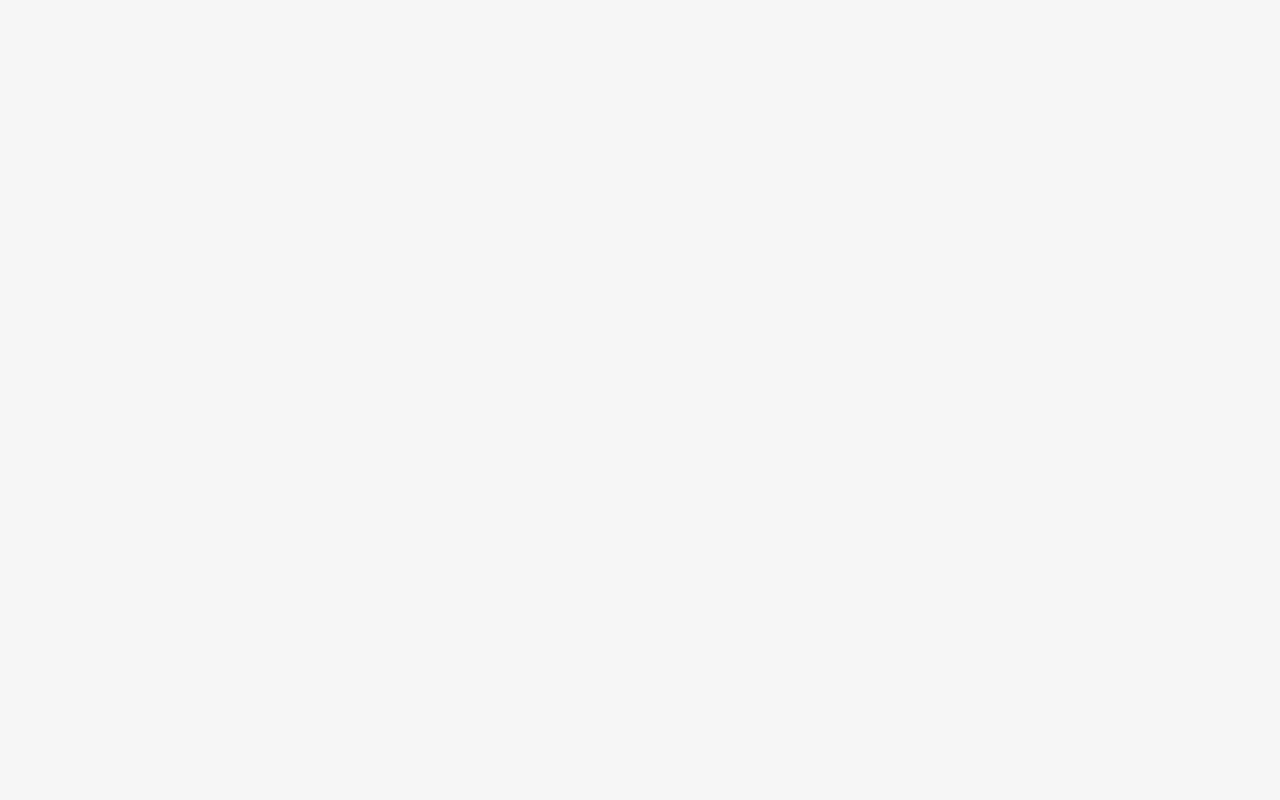
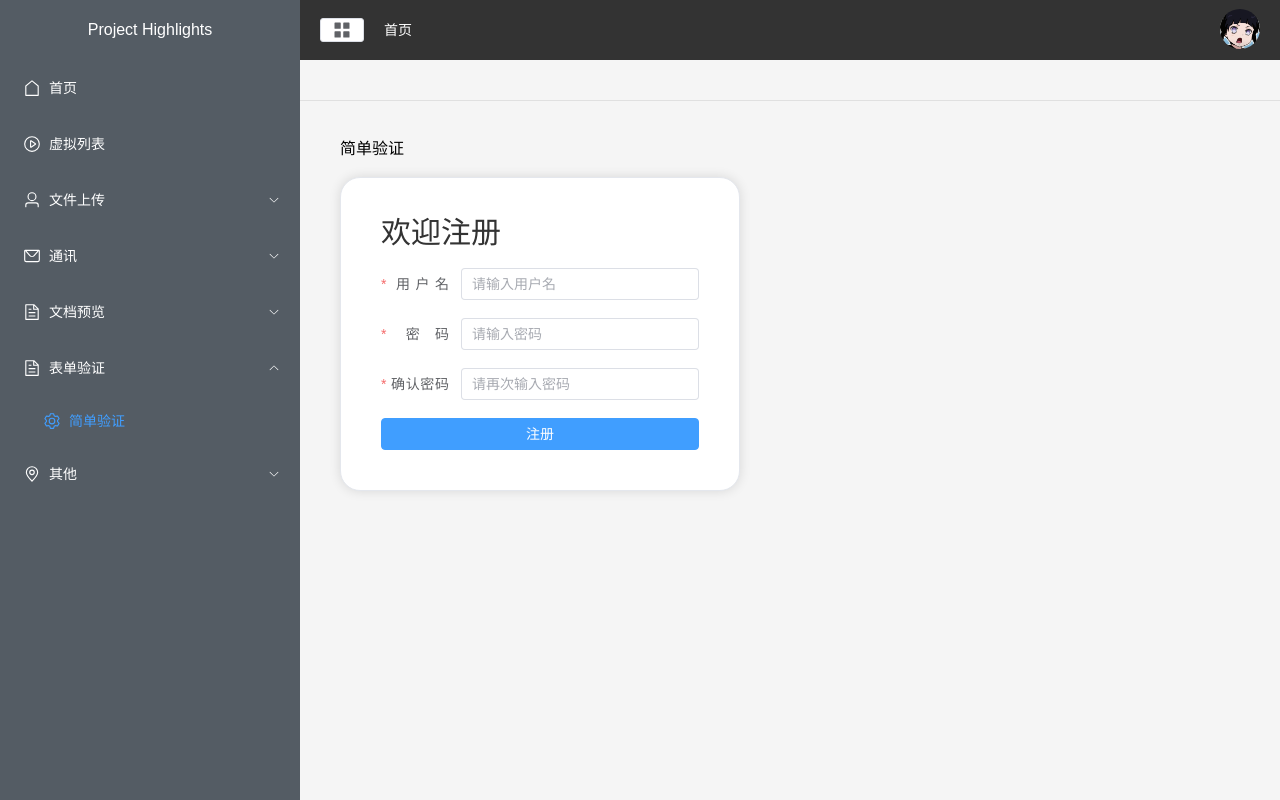
Before and after one commit to Li-Mer/NewProject, a Vue app in the folder my-app/: page /#/form-validator/easy in a window 1280 px wide. Before the commit this address had no page. Built offline with nearby package versions, Linux system fonts and the light colour scheme.

Commit message:
feat：Easy表单验证

```diff
--- a/my-app/package.json
+++ b/my-app/package.json
@@ -11,6 +11,7 @@
     "lint:fix": "eslint src --ext .js,.vue --fix"
   },
   "dependencies": {
+    "async-validator": "^4.2.5",
     "axios": "^1.13.2",
     "rrweb": "^2.0.0-alpha.4",
     "spark-md5": "^3.0.2",
--- a/my-app/src/components/CommonAside.vue
+++ b/my-app/src/components/CommonAside.vue
@@ -136,6 +136,19 @@ const list = ref([
     ]
   },
   {
+    path:"/form-validator",
+    label:"表单验证",
+    icon:"document",
+    children: [
+      {
+        path: "/form-validator/easy",
+        name: "form-validator-easy",
+        label: "简单验证",
+        icon: "setting",
+        url: "FormValidatorEasy",
+      }]
+  },
+  {
     path: "other",
     label: "其他",
     icon: "location",
--- a/my-app/src/router/index.js
+++ b/my-app/src/router/index.js
@@ -53,6 +53,11 @@ const routes = [
         component: () => import("../views/DocumentPreview/PdfPreview.vue"),
       },
       {
+        path: "/form-validator/easy",
+        name: "form-validator-easy",
+        component: () => import("../views/FormValidator/FormValidatorEasy.vue"),
+      },
+      {
         path: "/page1",
         name: "page1",
         component: () => import("../views/Page1.vue"),
--- /dev/null
+++ b/my-app/src/views/FormValidator/FormValidatorEasy.vue
@@ -0,0 +1,94 @@
+<template>
+  <div class="FormValidatorEasy">
+    <h1>简单验证</h1>
+    <el-card class="register-form" style="border-radius: 20px; padding: 20px;">
+        <h2>欢迎注册</h2>
+        <el-form class="form" :model="formData" :rules="registerRulesEasy" ref="formRef" label-width="80px">
+            <el-form-item label="用户名" prop="username">
+                <el-input v-model="formData.username"  placeholder="请输入用户名"></el-input>
+            </el-form-item>
+            <el-form-item label="密码" prop="password">
+                <el-input type="password" v-model="formData.password" placeholder="请输入密码"></el-input>
+            </el-form-item>
+            <el-form-item label="确认密码" prop="confirmPassword">
+                <el-input type="password" v-model="formData.confirmPassword" placeholder="请再次输入密码"></el-input>
+            </el-form-item>
+            <el-button class="submit-button" type="primary" @click="submitForm">注册</el-button>
+        </el-form>
+    </el-card>
+
+  </div>
+</template>
+
+<script setup>
+import { reactive, ref } from 'vue';
+import AsyncValidator from 'async-validator';
+import { ElMessage } from 'element-plus';
+
+const formData = reactive({
+    username: '',
+    password: '',
+    confirmPassword: ''
+})
+const formRef = ref(null);
+
+const registerRulesEasy = {
+    username: [
+        { required: true, message: "用户名不能为空" },
+        { min: 3, max: 15, message: "用户名长度应在3到15个字符之间" }
+    ],
+    password: [
+        { required: true, message: "密码不能为空" },
+        {
+            pattern: /^(?=.*[A-Za-z])(?=.*\d)[A-Za-z\d]{6,16}$/,
+            message: '密码需包含字母和数字，长度 6-16 字符'
+        }
+    ],
+    confirmPassword: [
+        {required: true, message: "请确认密码" },
+    ]
+};
+
+const submitForm = async () => {
+    try {
+        await formRef.value.validate();
+        ElMessage({
+            message: '注册成功！',
+            type: 'success',
+  });
+    } catch (error) {
+        ElMessage({
+            message: '表单验证失败，请检查输入项。',
+            type: 'error',
+        });
+    }
+}
+</script>
+
+<style scoped lang="less">
+.FormValidatorEasy{
+  padding: 20px;
+}
+.register-form{
+    width: 400px;
+    margin-top: 20px;
+    box-sizing: border-box;
+    h2{
+        margin-bottom: 20px;
+        color: #333;
+        font-weight: 500;
+        font-style: normal;
+        font-size: 30px;
+    }
+}
+.form{
+    :deep(.el-form-item__label){
+        text-align: justify;
+        text-align-last: justify;
+        display: inline-block;
+    }
+}
+.submit-button{
+    width: 100%;
+}
+</style>
```
Also changed, not shown: my-app/src/views/BigFileUpload.vue (deleted, +0 -14 lines), 1 other file (tests, documents, lock files or other folders).
